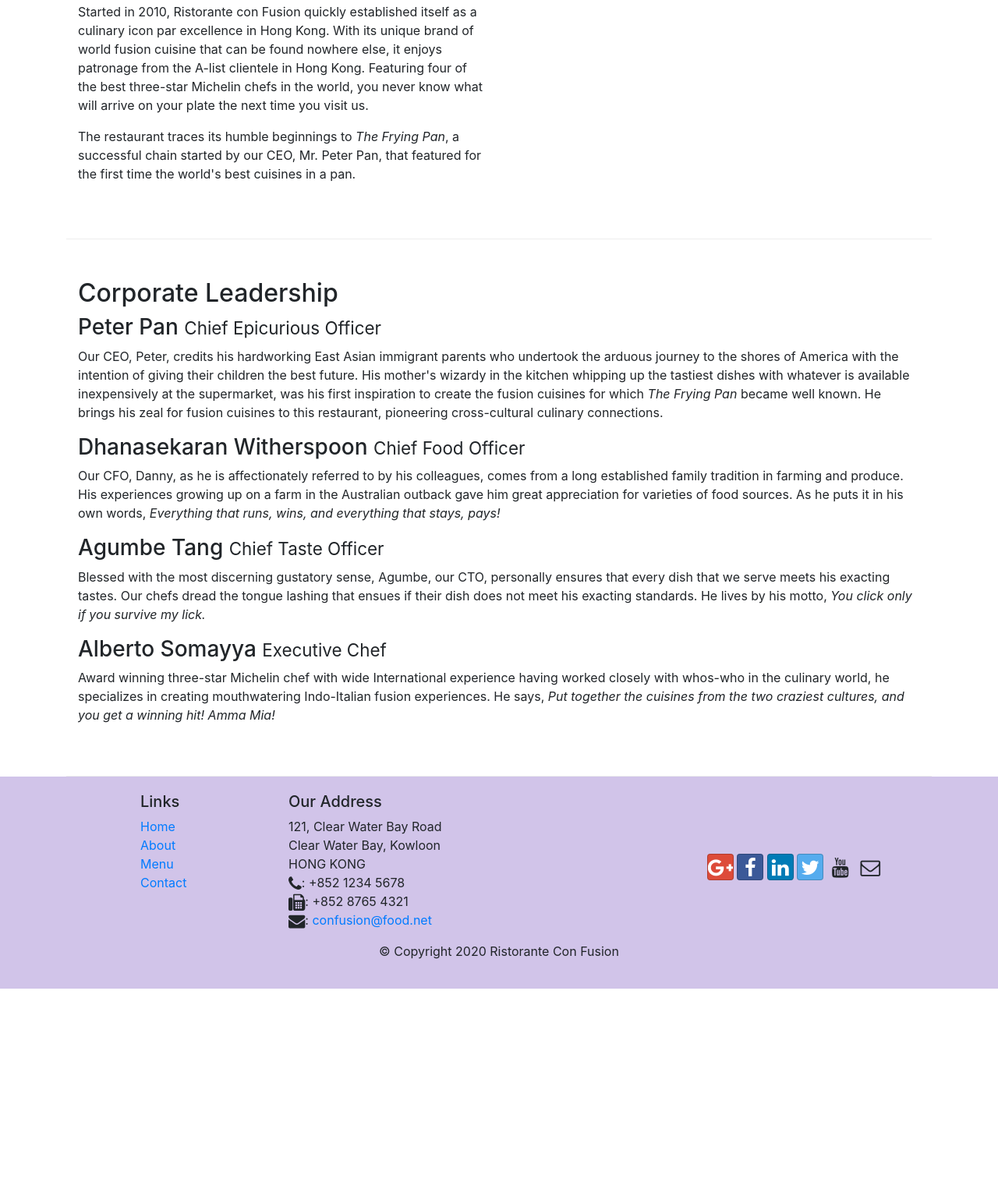
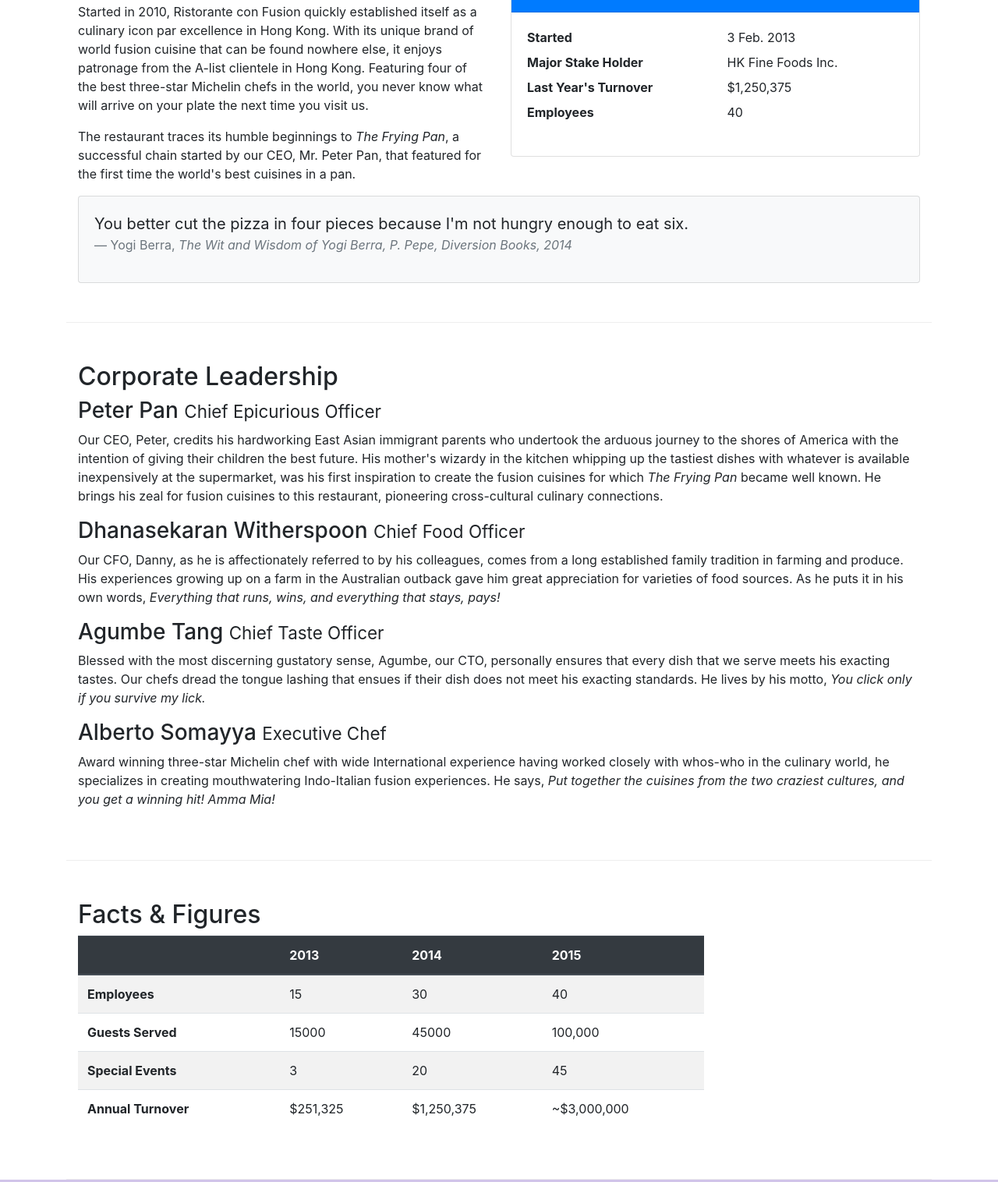
Before and after one commit to nat-v/front-end-coursera, a website: page aboutus.html in a window 1280 px wide. Shown: the part 558-2074 px from the top of the page at 78% size. Before the commit the page ends 1826 px from the top, so only its background shows below. Drawn offline with nearby package versions, Linux system fonts and the light colour scheme.

Commit message:
Tables and Cards

```diff
--- a/aboutus.html
+++ b/aboutus.html
@@ -87,10 +87,36 @@
                 <p>The restaurant traces its humble beginnings to <em>The Frying Pan</em>, a successful chain started by
                     our CEO, Mr. Peter Pan, that featured for the first time the world's best cuisines in a pan.</p>
             </div>
-            <div>
+            <div class="col-sm">
+                <div class="card">
+                    <h3 class="card-header bg-primary text-white">Facts At A Glance</h3>
+                    <div class="card-body">
+                        <dl class="row">
+                            <dt class="col-6">Started</dt>
+                            <dd class="col-6">3 Feb. 2013</dd>
+                            <dt class="col-6">Major Stake Holder</dt>
+                            <dd class="col-6">HK Fine Foods Inc.</dd>
+                            <dt class="col-6">Last Year's Turnover</dt>
+                            <dd class="col-6">$1,250,375</dd>
+                            <dt class="col-6">Employees</dt>
+                            <dd class="col-6">40</dd>
+                            <dl>
+                    </div>
+                </div>
+            </div>
+            <div class="col-12">
+                <div class="card card-body bg-light">
+                    <blockquote class="blockquote">
+                        <p class="mb-0">You better cut the pizza in four pieces because I'm not hungry enough to eat
+                            six.</p>
+                        <footer class="blockquote-footer">Yogi Berra,
+                            <cite title="Source Title">The Wit and Wisdom of
+                                Yogi Berra, P. Pepe, Diversion Books, 2014</cite>
+                        </footer>
+                    </blockquote>
+                </div>
             </div>
         </div>
-
 
         <div class="row row-content">
             <div class="col-12">
@@ -122,6 +148,50 @@
                     experiences. He says, <em>Put together the cuisines from the two craziest cultures, and you get a
                         winning hit! Amma Mia!</em></p>
             </div>
+        </div>
+        <div class="row row-content">
+            <div class="col-12 col-sm-9">
+                <h2>Facts &amp; Figures</h2>
+                <div class="table-responsive">
+                    <table class="table table-striped">
+                        <thead class="thead-dark">
+                            <tr>
+                                <th>&nbsp;</th>
+                                <th>2013</th>
+                                <th>2014</th>
+                                <th>2015</th>
+                            </tr>
+                        </thead>
+                        <tbody>
+                            <tr>
+                                <th>Employees</th>
+                                <td>15</td>
+                                <td>30</td>
+                                <td>40</td>
+                            </tr>
+                            <tr>
+                                <th>Guests Served</th>
+                                <td>15000</td>
+                                <td>45000</td>
+                                <td>100,000</td>
+                            </tr>
+                            <tr>
+                                <th>Special Events</th>
+                                <td>3</td>
+                                <td>20</td>
+                                <td>45</td>
+                            </tr>
+                            <tr>
+                                <th>Annual Turnover</th>
+                                <td>$251,325</td>
+                                <td>$1,250,375</td>
+                                <td>~$3,000,000</td>
+                            </tr>
+                        </tbody>
+                    </table>
+                </div>
+            </div>
+            <div class="col-12 col-sm-3"></div>
         </div>
     </div>
 
```
